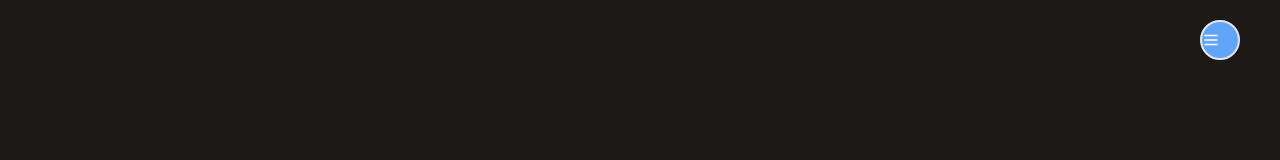
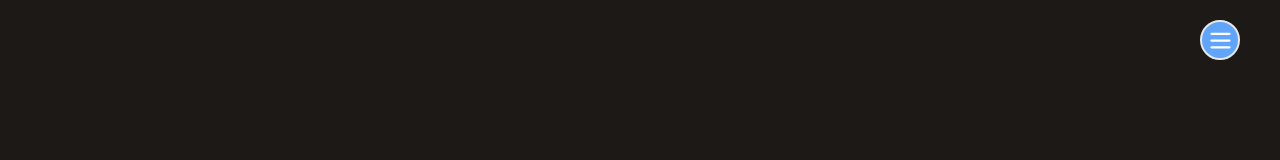
Before and after one commit to jordantwells42/jordantwells-next, a Next.js app: page / in a window 1280 px wide. Shown: the top 160 px of the page. Built offline with nearby package versions, Linux system fonts and the light colour scheme.

Commit message:
Update navbar.js

```diff
--- a/components/navbar.js
+++ b/components/navbar.js
@@ -47,8 +47,8 @@ export default function Navbar() {
 
   return (
     <div className="transition-all ease-in-out duration-1000 rounded-full w-20 flex flex-col items-center justify-center fixed top-5 right-5 z-50">
-      <div  onClick={changeToggle} className="flex flex-col justify-center text-center border-2 hover:cursor-pointer  rounded-full bg-blue-400 w-10 h-10 z-50">
-        <svg xmlns="http://www.w3.org/2000/svg" className="h-1/2 w-1/2 text-white flex flex-row justify-center items-center" fill="none" viewBox="0 0 24 24" stroke="currentColor" strokeWidth={2}>
+      <div  onClick={changeToggle} className="flex flex-col items-center justify-center text-center border-2 hover:cursor-pointer  rounded-full bg-blue-400 w-10 h-10 z-50">
+        <svg xmlns="http://www.w3.org/2000/svg" className="h-3/4 w-3/4 text-white flex flex-row justify-center items-center" fill="none" viewBox="0 0 24 24" stroke="currentColor" strokeWidth={2}>
           <path strokeLinecap="round" strokeLinejoin="round" d="M4 6h16M4 12h16M4 18h16" />
         </svg>
       </div>
```
